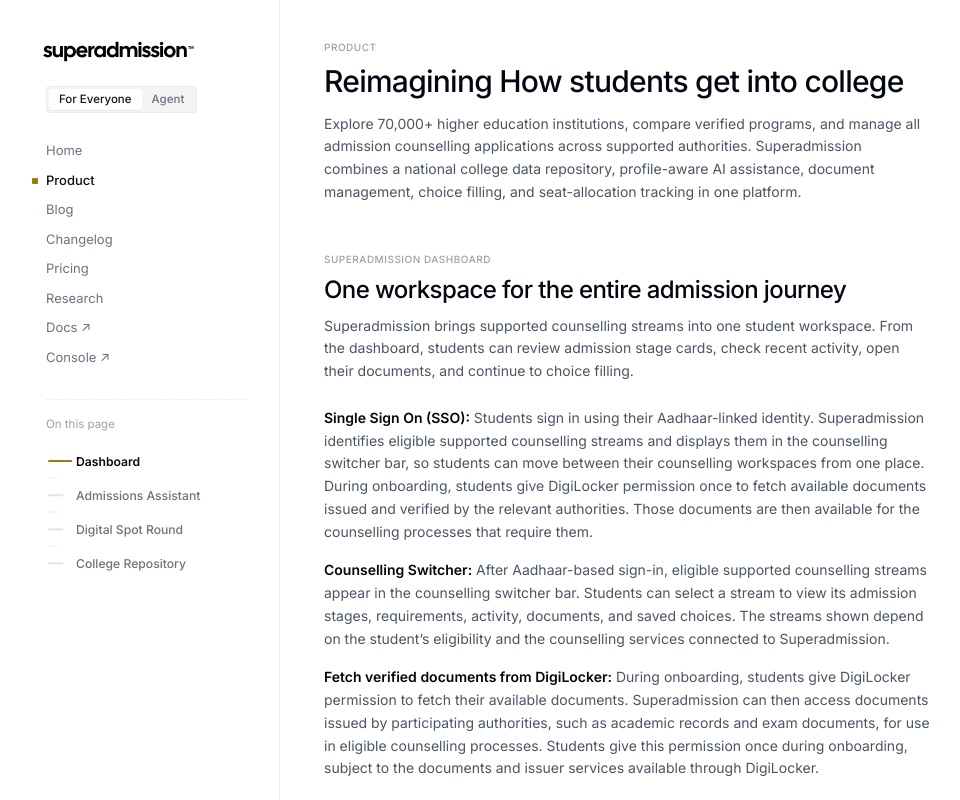
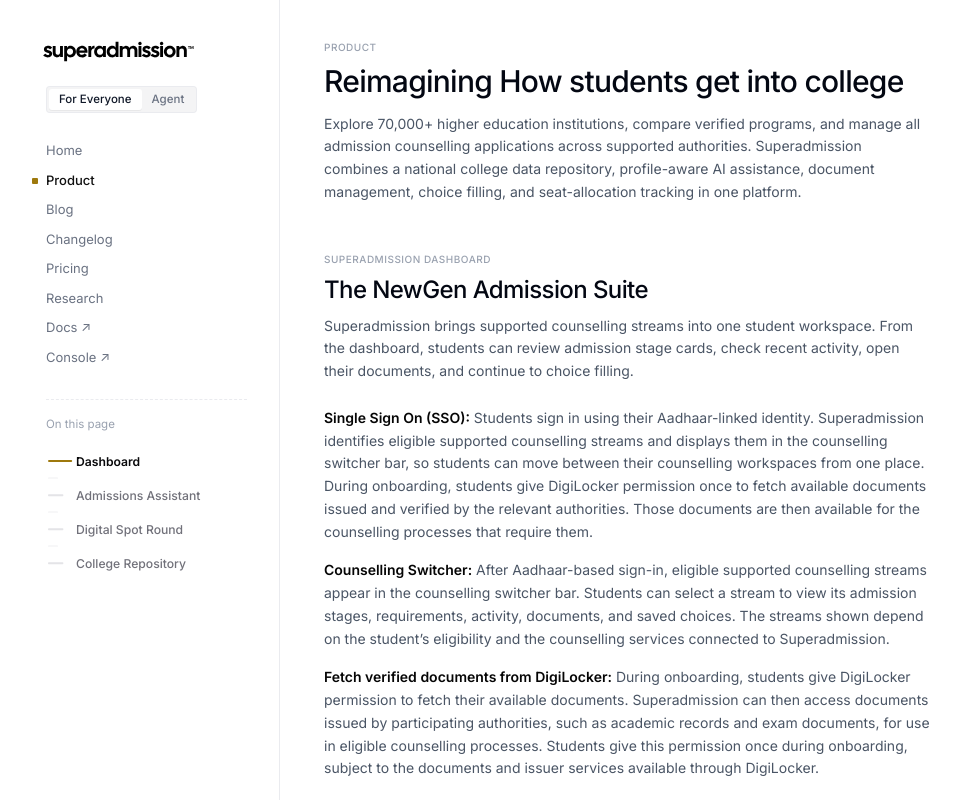
Before and after one commit to aashrutsharma/superadmission-landing, a Next.js app: page /product in a window 1280 px wide. Shown: the top 800 px of the page, without its empty margins (146-1106 px from the left). Built offline with nearby package versions, Linux system fonts and the light colour scheme.

Commit message:
update dashboard heading to The NewGen Admission Suite

```diff
--- a/app/product/page.tsx
+++ b/app/product/page.tsx
@@ -89,7 +89,7 @@ export default function ProductPage() {
           SUPERADMISSION DASHBOARD
         </p>
         <h2 className="text-xl sm:text-2xl font-medium tracking-tight text-gray-950 leading-tight mb-2.5">
-          One workspace for the entire admission journey
+          The NewGen Admission Suite
         </h2>
         <p className="text-[14px] text-gray-600 leading-relaxed font-normal mb-6">
           Superadmission brings supported counselling streams into one student workspace. From the dashboard, students can review admission stage cards, check recent activity, open their documents, and continue to choice filling.
```
